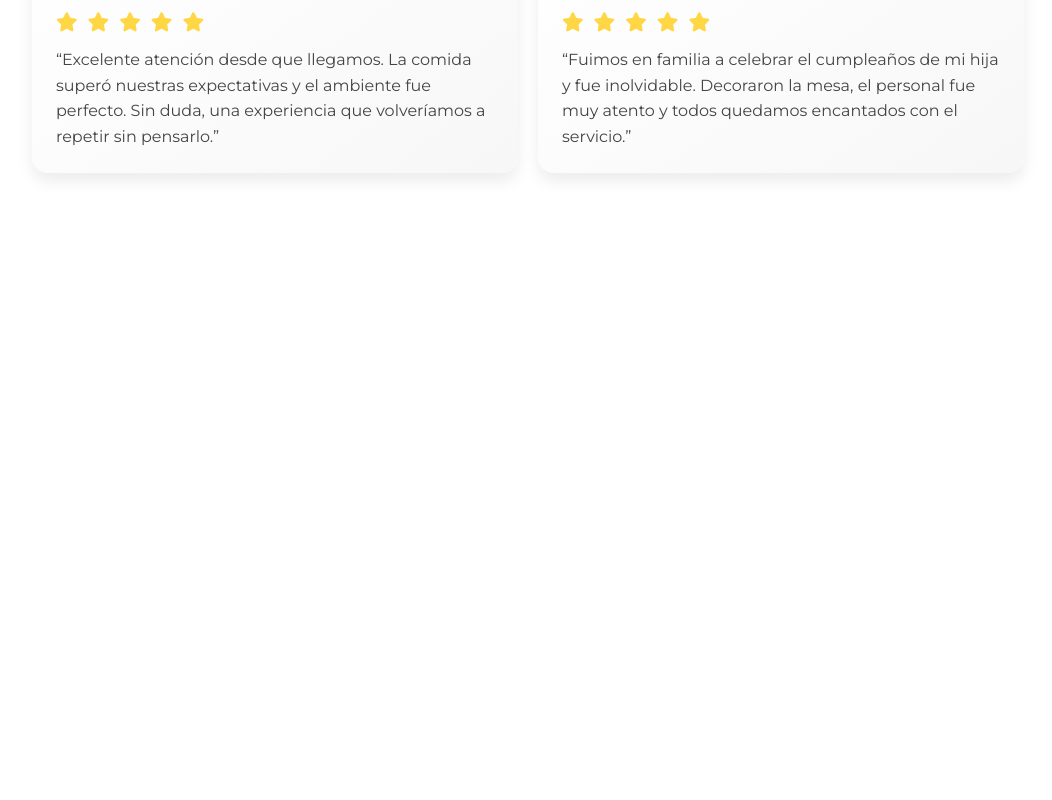
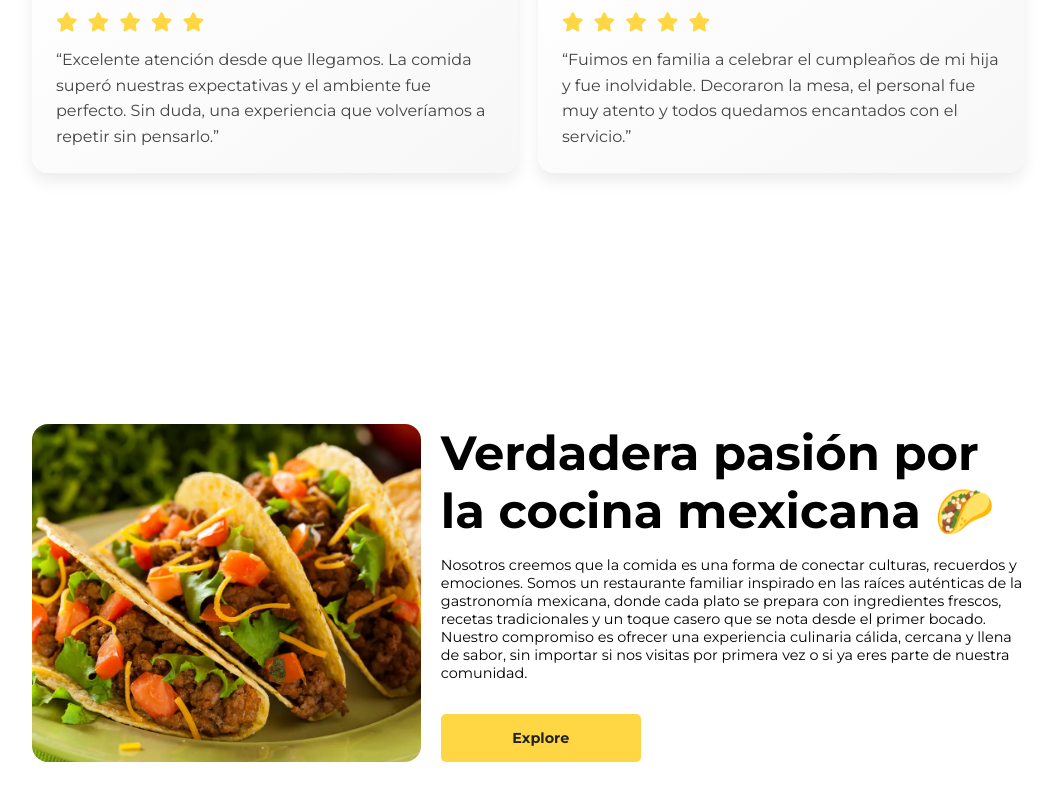
Before and after one commit to SamuelGonzalezOfficial/sample-taco, a React (Vite) app: page / in a window 1280 px wide. Shown: the part 884-1684 px from the top of the page, without its empty margins (112-1164 px from the left). Before the commit the page ends 1077 px from the top, so only its background shows below. Built offline with nearby package versions, Linux system fonts and the light colour scheme.

Commit message:
We finish the About section.

```diff
--- a/src/App.jsx
+++ b/src/App.jsx
@@ -4,12 +4,14 @@ import './assets/styles/global.css'
 //Components
 import { Hero } from "./features/Hero/Hero";
 import { Testimonials } from './features/Testimonials/Testimonials';
+import { About } from './features/About/About';
 
 function App() {
   return (
     <>
       <Hero />
       <Testimonials />
+      <About />
     </>
   );
 }
--- a/src/features/About/About.css
+++ b/src/features/About/About.css
@@ -0,0 +1,51 @@
+.box {
+    width: 100%;
+    display: flex;
+    justify-content: center;
+    align-items: stretch;
+    gap: 20px;
+}
+
+.box-info {
+    width: 60%;
+    display: flex;
+    flex-direction: column;
+    align-items: flex-start;
+}
+
+.box-title {
+    font-family: var(--font-titles);
+    font-size: var(--size-titles);
+}
+
+.box-text {
+    font-family: var(--font-text);
+    font-size: var(--size-text);
+    margin: 1rem 0 2rem 0;
+}
+
+.box-image {
+    width: 40%;
+    display: flex;
+    justify-content: center;
+    align-items: center;
+}
+
+.box-img {
+    width: 100%;
+    height: 100%;
+    object-fit: cover;
+    background: #c3c3c3;
+    border-radius: 1rem;
+}
+
+@media (max-width: 800px) {
+    .box {
+        flex-direction: column;
+    }
+
+    .box-info,
+    .box-image {
+        width: 100%;
+    }
+}
--- a/src/features/About/About.jsx
+++ b/src/features/About/About.jsx
@@ -0,0 +1,34 @@
+import "./About.css";
+import about from '../../assets/images/about.png'
+
+function About() {
+  return (
+    <section class="section-container">
+      <div class="section-content">
+        <div class="box">
+          <div class="box-image">
+            <img src={about} alt="Image" class="box-img" />
+          </div>
+          <div class="box-info">
+            <h3 class="box-title">
+              Verdadera pasión por la cocina mexicana 🌮
+            </h3>
+            <p class="box-text">
+              Nosotros creemos que la comida es una forma de conectar
+              culturas, recuerdos y emociones. Somos un restaurante familiar
+              inspirado en las raíces auténticas de la gastronomía mexicana,
+              donde cada plato se prepara con ingredientes frescos, recetas
+              tradicionales y un toque casero que se nota desde el primer
+              bocado. Nuestro compromiso es ofrecer una experiencia culinaria
+              cálida, cercana y llena de sabor, sin importar si nos visitas por
+              primera vez o si ya eres parte de nuestra comunidad.
+            </p>
+            <button class="box-button">Explore</button>
+          </div>
+        </div>
+      </div>
+    </section>
+  );
+}
+
+export { About };
```
Also changed, not shown: src/assets/images/about.png (added), 1 other file (tests, documents, lock files or other folders).
